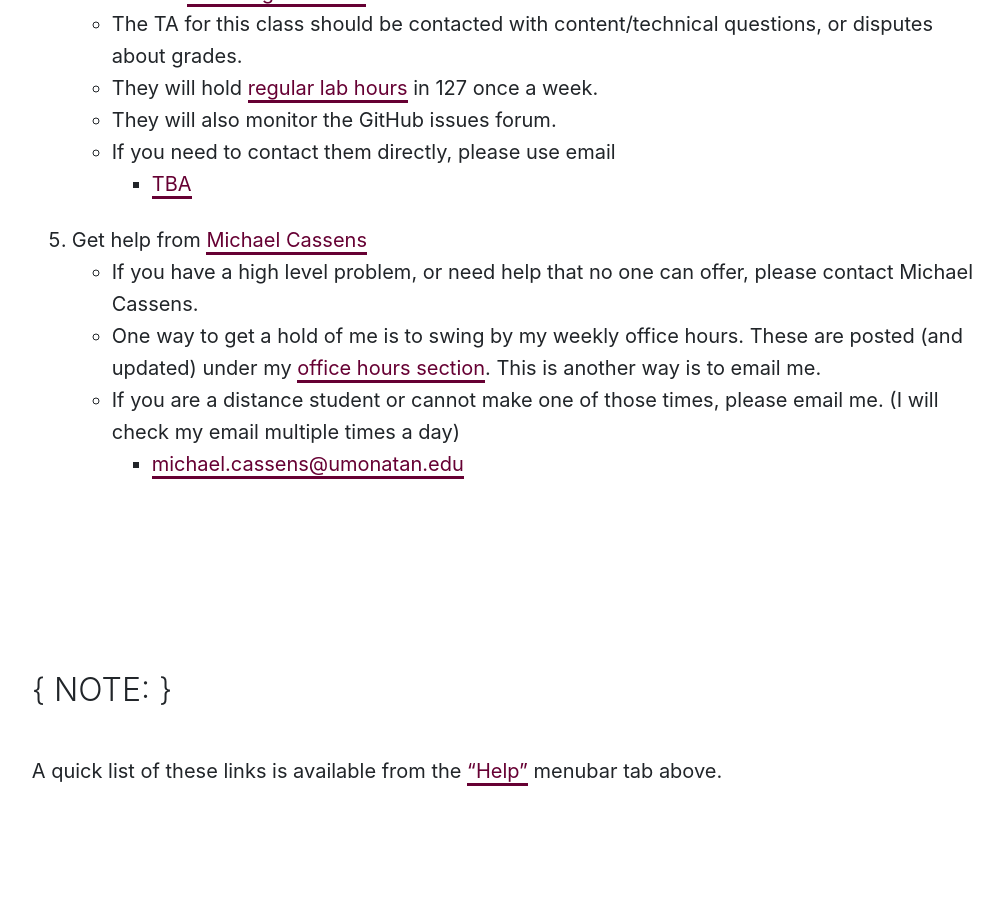
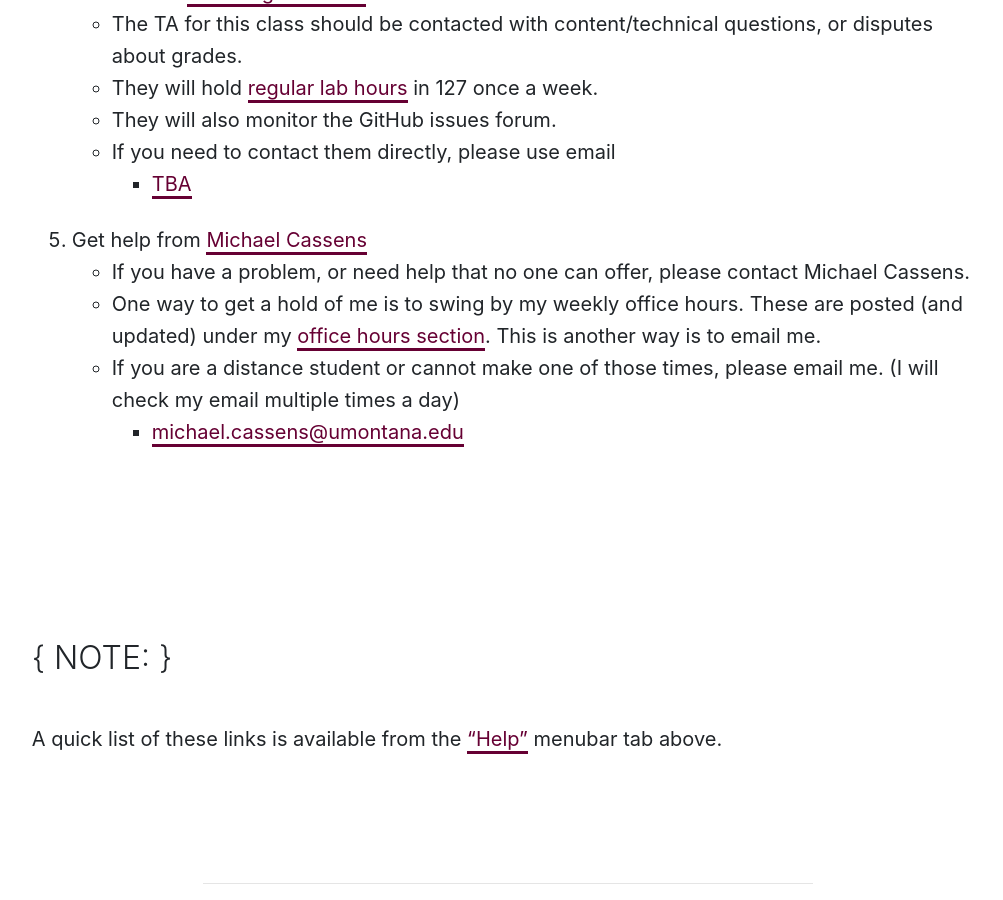
Before and after one commit to Montana-Media-Arts/441-web-tech-Spring2019-course, a Jekyll site: the page built from modules/week-1/_posts/2017-01-05-class-overview.md, in a window 1280 px wide and 900 px high, scrolled down 4416 px. Shown: the whole window, without its empty margins (132-1135 px from the left). Built offline with Jekyll 4.4.1, drawn with Linux system fonts in a browser that asks for light colours; nearby versions of some CDN libraries.

Commit message:
Update 2017-01-05-class-overview.md
updated mispelling

```diff
--- a/modules/week-1/_posts/2017-01-05-class-overview.md
+++ b/modules/week-1/_posts/2017-01-05-class-overview.md
@@ -66,10 +66,10 @@ When you have problems in this course, you have a number of solutions available
     - If you need to contact them directly, please use email
         - [TBA](mailto:michael.cassens@umontana.edu?subject=441%20Question)
 5. Get help from [Michael Cassens]({{site.baseurl}}/instructors/#instructor-prof-michael-cassens)
-    - If you have a high level problem, or need help that no one can offer, please contact Michael Cassens.
+    - If you have a problem, or need help that no one can offer, please contact Michael Cassens.
     - One way to get a hold of me is to swing by my weekly office hours. These are posted (and updated) under my [office hours section]({{site.baseurl}}/instructors/#office-hours). This is another way is to email me.
     - If you are a distance student or cannot make one of those times, please email me. (I will check my email multiple times a day)
-        - [michael.cassens@umonatan.edu](mailto:michael.cassens@umontana.edu?subject=441%20Question)
+        - [michael.cassens@umontana.edu](mailto:michael.cassens@umontana.edu?subject=441%20Question)
 
 <br />
 
```
